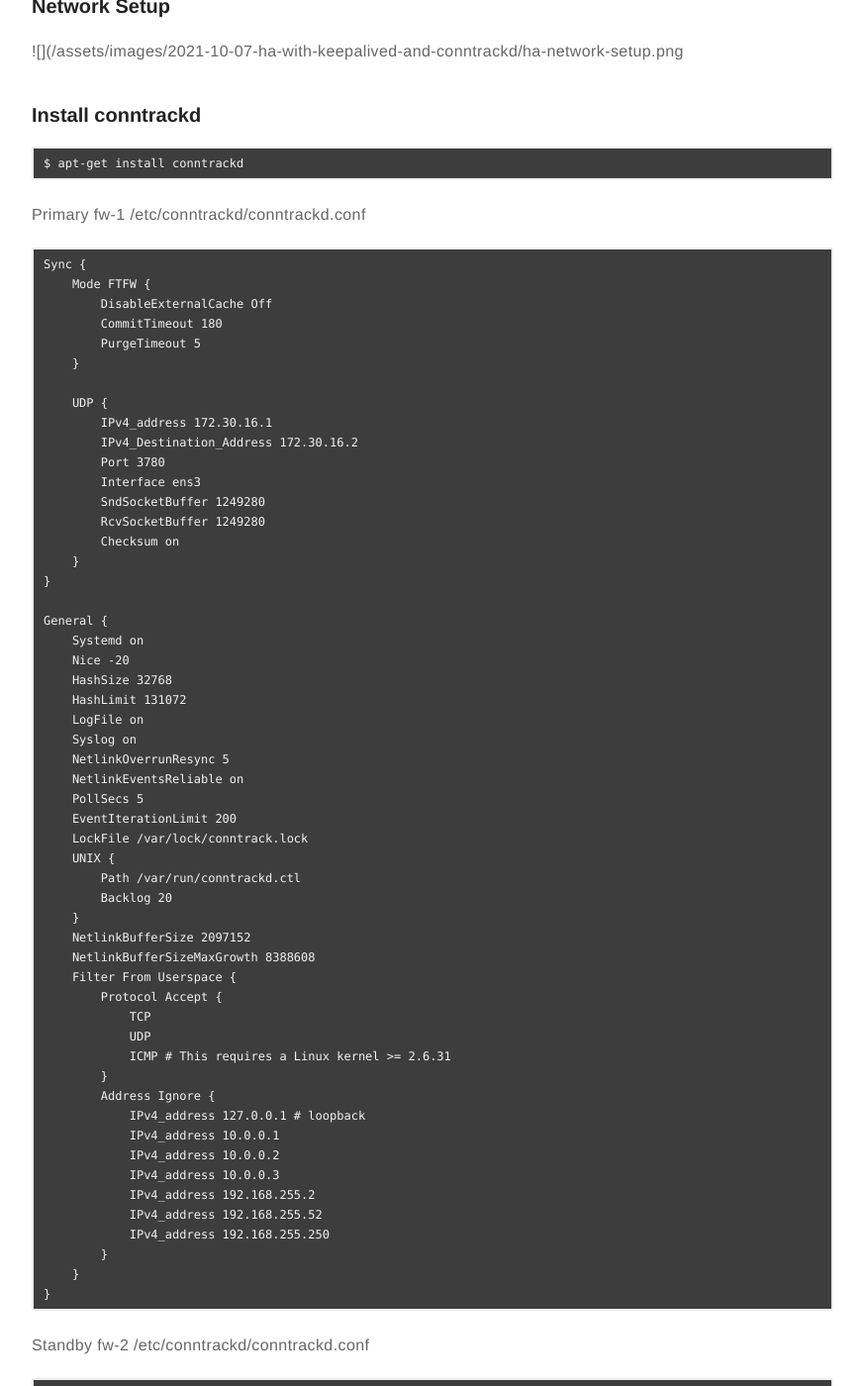
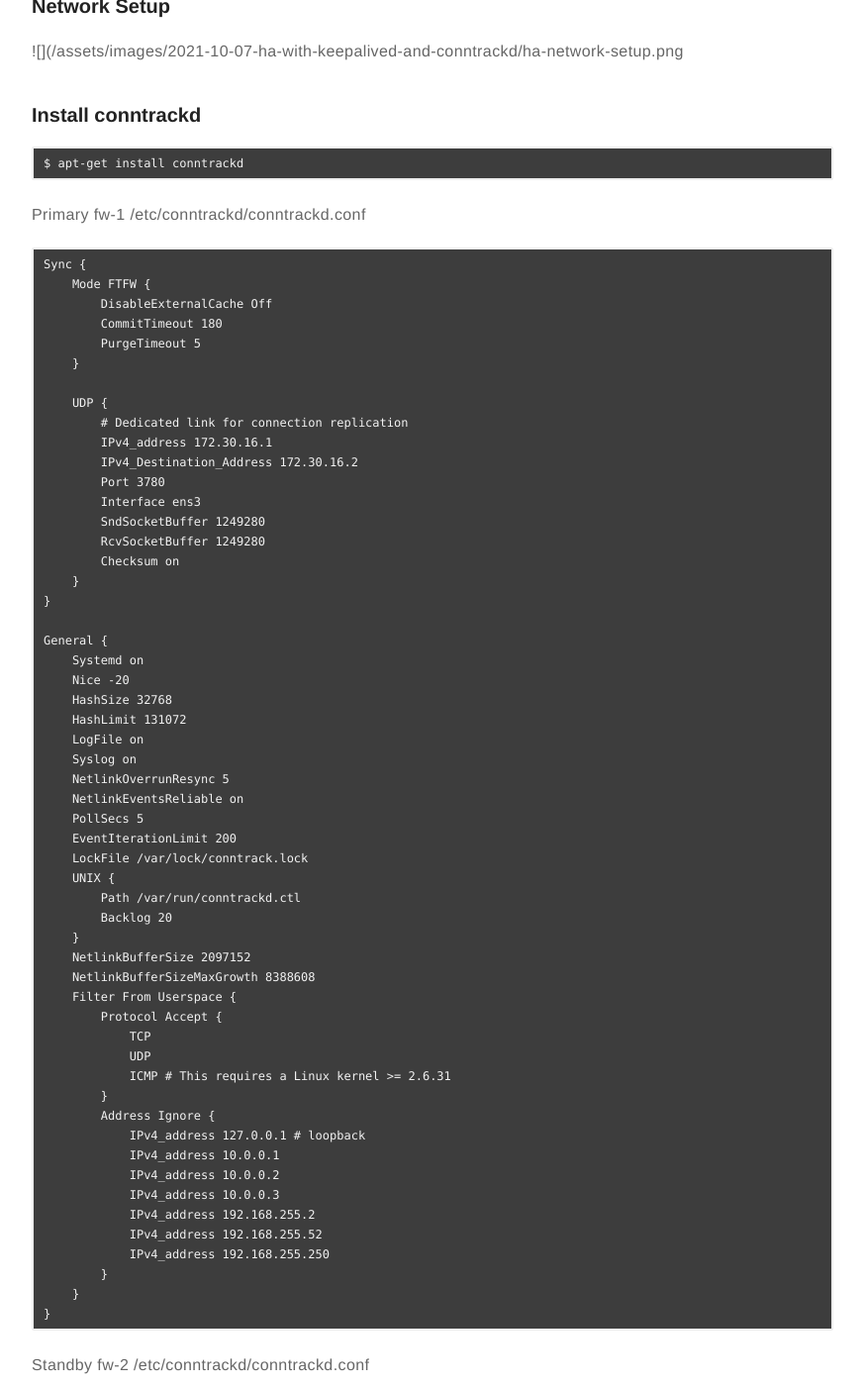
Before and after one commit to satishdotpatel/satishdotpatel.github.io, a Jekyll site: the page built from _posts/2021-10-07-ha-with-keepalived-and-conntrackd.markdown, in a window 1280 px wide and 1400 px high, scrolled down 574 px. Shown: the whole window at 99% size, without its empty margins (203-1076 px from the left). Built offline with Jekyll 4.4.1, drawn with Linux system fonts in a browser that asks for light colours; comment, search, counter and statistics services are not loaded; some of the changed text lies outside the part shown.

```diff
--- a/_posts/2021-10-07-ha-with-keepalived-and-conntrackd.markdown
+++ b/_posts/2021-10-07-ha-with-keepalived-and-conntrackd.markdown
@@ -38,6 +38,7 @@
     }
 
     UDP {
+        # Dedicated link for connection replication
         IPv4_address 172.30.16.1
         IPv4_Destination_Address 172.30.16.2
         Port 3780
@@ -96,6 +97,7 @@
     }
 
     UDP {
+        # Dedicated link for connection replication
         IPv4_address 172.30.16.2
         IPv4_Destination_Address 172.30.16.1
         Port 3780
```
